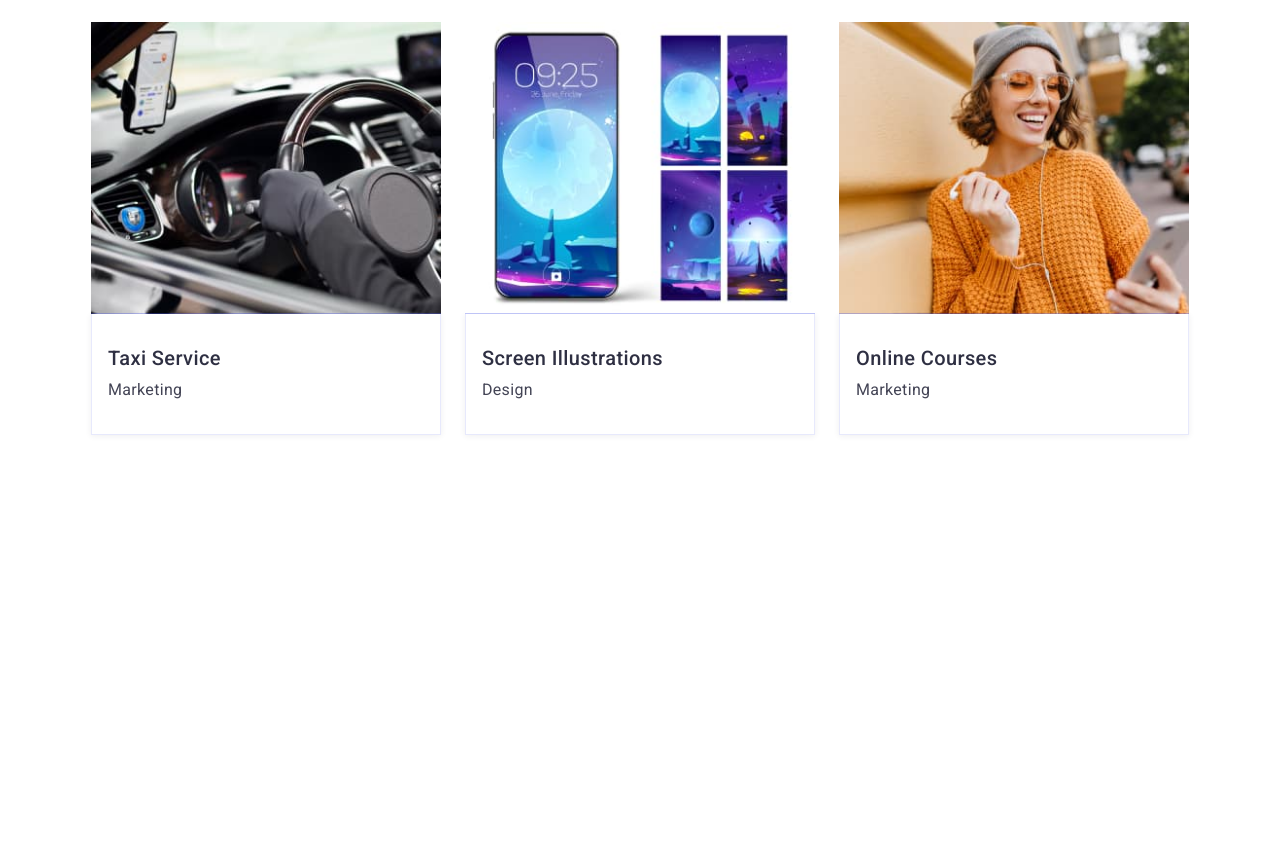
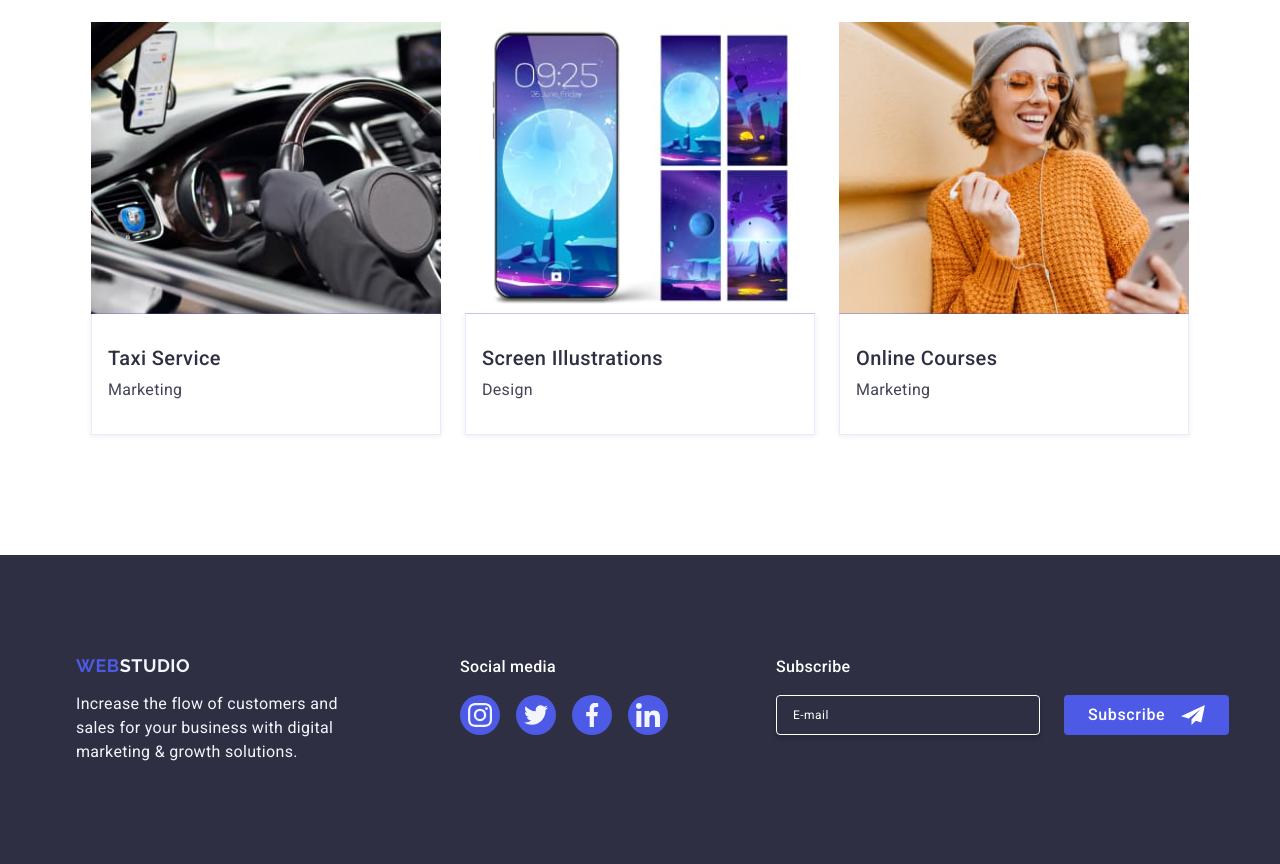
Before and after one commit to Alex-Sea-gull/goit-markup-hw-06, a plain HTML site: page index.html in a window 1280 px wide. Shown: the part 2562-3426 px from the top of the page. Before the commit the page ends 3117 px from the top, so only its background shows below. Drawn offline with nearby package versions, Linux system fonts and the light colour scheme.

Commit message:
adaptiv-footer

```diff
--- a/css/styles-old.css
+++ b/css/styles-old.css
@@ -125,8 +125,95 @@
 
 
 /*------------------------*/
+/*--------footer--------*/
+
+.footer {
+  background-color: #2e2f42;
+  padding: 100px 0;
+
+}
+
+.footer-container {
+  display: flex;
+  align-items: baseline;
+}
+
+.logo-wrap {
+  margin-right: 120px;
+}
+
+.footer-logo {
+  display: inline-block;
+  margin-bottom: 16px;
+  font-family: 'Raleway', sans-serif;
+  font-weight: 700;
+  font-size: 18px;
+  line-height: 1.17;
+  letter-spacing: 0.03em;
+  text-transform: uppercase;
+  color: #4d5ae5;
+}
+
+.footer-accent {
+  color: #f4f4fd;
+}
+
+.footer-text {
+  font-weight: 400;
+  font-size: 16px;
+  line-height: 1.5;
+  letter-spacing: 0.02em;
+  color: #f4f4fd;
+  width: 264px;
+}
+
+.icon-footer-wrap {
+  margin-right: auto;
+}
+
+.title-icon-footer {
+  font-weight: 500;
+  font-size: 16px;
+  line-height: 1.5;
+  letter-spacing: 0.02em;
+  color: #fff;
+  margin-bottom: 16px;
+}
+
+.soc-icon-footer-list {
+  display: flex;
+  align-items: center;
+  justify-content: center;
+  gap: 16px;
+}
+
+.soc-icon-footer-item {
+  width: 40px;
+  height: 40px;
+}
+
+.soc-icon-footer-link {
+  width: 100%;
+  height: 100%;
+  display: flex;
+  align-items: center;
+  justify-content: center;
+  background-color: #4d5ae5;
+  border-radius: 50%;
+  transition: background-color 250ms cubic-bezier(0.4, 0, 0.2, 1);
+  fill: #f4f4fd;
+}
+
+.soc-icon-footer-link:hover {
+  background-color: #31d0aa;
+}
+
+.soc-icon-footer-link:focus {
+  background-color: #31d0aa;
+}
+
+/*------------------------*/
 /*--------Button-footer--------*/
-
 
 .subscribe-title {
   display: block;
--- a/css/styles.css
+++ b/css/styles.css
@@ -386,6 +386,8 @@ img {
     }
 
     .team {
+        max-width: 1440px;
+        margin: 0 auto;
         padding: 120px 0;
     }
 
@@ -536,3 +538,244 @@ img {
         transition: transform 250ms cubic-bezier(0.4, 0, 0.2, 1);
     }
 }
+
+/*-------------------------------------------------*/
+/*--------------------Footer-----------------------*/
+/*-------------------------------------------------*/
+.footer {
+    background-color: #2e2f42;
+    padding: 96px 0;
+}
+
+.footer-container {
+    display: flex;
+    flex-direction: column;
+    gap: 72px;
+    align-items: center;
+}
+
+.footer-logo {
+    display: inline-block;
+    font-family: 'Raleway', sans-serif;
+    font-weight: 700;
+    font-size: 18px;
+    line-height: 1.17;
+    letter-spacing: 0.03em;
+    text-transform: uppercase;
+    color: #4d5ae5;
+    margin-left: 86px;
+    margin-bottom: 16px;
+}
+
+.footer-accent {
+    color: #f4f4fd;
+}
+
+.footer-text {
+    font-weight: 400;
+    font-size: 16px;
+    line-height: 1.5;
+    letter-spacing: 0.02em;
+    color: #f4f4fd;
+    width: 264px;
+}
+
+.icon-footer-wrap {
+    max-width: 208px;
+}
+
+.title-icon-footer {
+    font-weight: 500;
+    font-size: 16px;
+    line-height: 1.5;
+    letter-spacing: 0.02em;
+    color: #fff;
+    margin-bottom: 16px;
+    text-align: center;
+}
+
+.soc-icon-footer-list {
+    display: flex;
+    align-items: center;
+    justify-content: center;
+    gap: 16px;
+}
+
+.soc-icon-footer-item {
+    width: 40px;
+    height: 40px;
+}
+
+.soc-icon-footer-link {
+    width: 100%;
+    height: 100%;
+    display: flex;
+    align-items: center;
+    justify-content: center;
+    background-color: #4d5ae5;
+    border-radius: 50%;
+    transition: background-color 250ms cubic-bezier(0.4, 0, 0.2, 1);
+    fill: #f4f4fd;
+}
+
+/*-------------------------------------------------*/
+/*-------------------Button-footer-----------------*/
+/*-------------------------------------------------*/
+.subscribe-container {
+    max-width: 288px;
+}
+
+.subscribe-title {
+    display: block;
+    font-weight: 500;
+    font-size: 16px;
+    line-height: 1.5;
+    letter-spacing: 0.02em;
+    color: #fff;
+    margin-bottom: 16px;
+    text-align: center;
+}
+
+.user-email {
+    display: flex;
+    flex-direction: column;
+    gap: 16px;
+    align-items: center;
+}
+
+.footer-input {
+    font-size: 12px;
+    line-height: 2;
+    letter-spacing: 0.04em;
+    color: #fff;
+    border: 1px solid #fff;
+    border-radius: 4px;
+    width: 264px;
+    height: 40px;
+    padding: 8px 16px;
+    background-color: transparent;
+    box-shadow: 0px 4px 4px rgba(0, 0, 0, 0.15);
+    border-color: 250ms cubic-bezier(0.4, 0, 0.2, 1)
+}
+
+.footer-input::placeholder {
+    color: #fff;
+}
+
+.button-footer {
+    display: flex;
+    justify-content: center;
+    align-items: center;
+    border-radius: 4px;
+    padding: 8px 24px;
+    min-width: 165px;
+    height: 40px;
+    background: #4d5ae5;
+    font-weight: 500;
+    font-size: 16px;
+    line-height: 1.5;
+    letter-spacing: 0.04em;
+    text-align: center;
+    color: #fff;
+    cursor: pointer;
+    border: none;
+}
+
+.footer-icon {
+    margin-left: 16px;
+}
+
+.soc-icon-footer-link {
+    width: 100%;
+    height: 100%;
+    display: flex;
+    align-items: center;
+    justify-content: center;
+    background-color: #4d5ae5;
+    border-radius: 50%;
+    transition: background-color 250ms cubic-bezier(0.4, 0, 0.2, 1);
+    fill: #f4f4fd;
+}
+
+@media screen and (min-width: 768px) {
+    .footer-container {
+        flex-direction: row;
+        flex-wrap: wrap;
+        gap: 72px 24px;
+        align-items: start;
+    }
+
+    .footer-logo {
+        margin-left: 0;
+    }
+
+    .logo-wrap {
+        margin-left: 108px;
+    }
+
+    .title-icon-footer {
+        text-align: left;
+    }
+
+    .subscribe-container {
+        max-width: 453px;
+        margin-left: 108px;
+    }
+
+    .subscribe-title {
+        text-align: left;
+    }
+
+    .user-email {
+        flex-direction: row;
+        gap: 24px;
+    }
+}
+
+@media screen and (min-width: 1158px) {
+    .footer {
+        padding: 100px 0;
+    }
+
+    .footer-container {
+        flex-direction: row;
+        flex-wrap: nowrap;
+        gap: 0;
+        align-items: start;
+    }
+
+    .footer-logo {
+        margin-left: 0;
+    }
+
+    .logo-wrap {
+        margin-left: 0;
+        margin-right: 120px;
+    }
+
+    .icon-footer-wrap {
+        margin-right: auto;
+    }
+
+    .title-icon-footer {
+        text-align: left;
+    }
+
+    .soc-icon-footer-link:hover,
+    .soc-icon-footer-link:focus {
+        background-color: #31d0aa;
+    }
+
+    .subscribe-container {
+        max-width: 453px;
+    }
+
+    .subscribe-title {
+        text-align: left;
+    }
+
+    .user-email {
+        flex-direction: row;
+        gap: 24px;
+    }
+}
--- a/index.html
+++ b/index.html
@@ -591,7 +591,7 @@
     </main>
 
     <!--Footer-->
-    <footer class="footer hidden">
+    <footer class="footer">
       <div class="container footer-container">
         <div class="logo-wrap">
           <a class="footer-logo" href="#">
```
